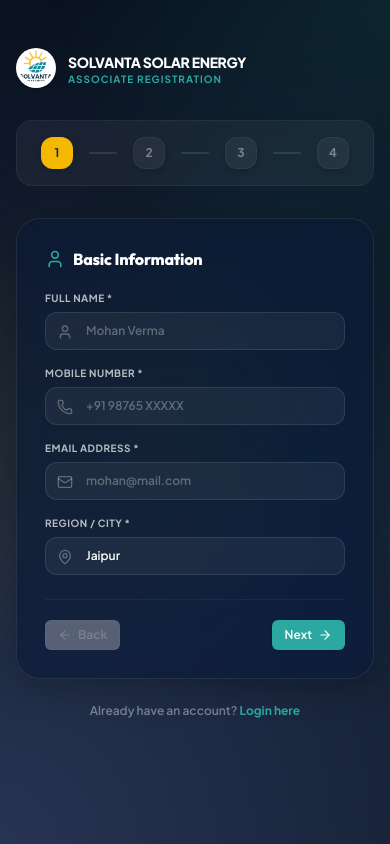
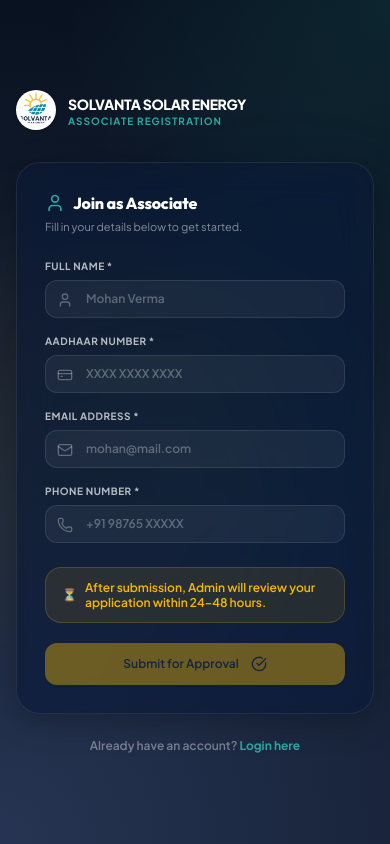
Before and after one commit to solvantasolarhelp-wq/solvento-web, a Next.js app: page /associate/register in a window 390 px wide. Built offline with nearby package versions, Linux system fonts and the light colour scheme.

Commit message:
feat: simplify associate registration to 4 fields only (name, aadhaar, email, phone)

```diff
--- a/app/associate/register/page.tsx
+++ b/app/associate/register/page.tsx
@@ -2,36 +2,21 @@
 import { useState } from "react";
 import Link from "next/link";
 import Image from "next/image";
-import {
-  User as UserIcon,
-  Mail,
-  Phone,
-  MapPin,
-  CreditCard,
-  Briefcase,
-  Upload,
-  FileText,
-  ArrowLeft,
-  ArrowRight,
-  CheckCircle,
-  Building,
-  Key
-} from "lucide-react";
+import { User as UserIcon, Mail, Phone, CreditCard, CheckCircle } from "lucide-react";
 import { Button } from "@/components/ui/Button";
 
-const STEPS = ["Basic Info", "Bank & KYC", "Upload Docs", "Review"];
-const DOCS_LIST = [
-  { id: "aadhaar", label: "Aadhaar Card", icon: FileText, hint: "Front & Back" },
-  { id: "pan", label: "PAN Card", icon: FileText, hint: "Clear scan" },
-  { id: "photo", label: "Photograph", icon: UserIcon, hint: "Passport size" },
-  { id: "bank", label: "Bank Statement", icon: Building, hint: "Last 3 months" }
-];
+export default function AssociateRegister() {
+  const [submitted, setSubmitted] = useState(false);
+  const [form, setForm] = useState({ name: "", aadhaar: "", email: "", mobile: "" });
 
-export default function AssociateRegister() {
-  const [step, setStep] = useState(0);
-  const [uploaded, setUploaded] = useState<Record<string, boolean>>({});
-  const [submitted, setSubmitted] = useState(false);
-  const [form, setForm] = useState({ name: "", email: "", mobile: "", region: "Jaipur", aadhaar: "", pan: "", bank: "", ifsc: "", bankName: "" });
+  const fields = [
+    { label: "Full Name *", key: "name", type: "text", placeholder: "Mohan Verma", Icon: UserIcon },
+    { label: "Aadhaar Number *", key: "aadhaar", type: "text", placeholder: "XXXX XXXX XXXX", Icon: CreditCard },
+    { label: "Email Address *", key: "email", type: "email", placeholder: "mohan@mail.com", Icon: Mail },
+    { label: "Phone Number *", key: "mobile", type: "tel", placeholder: "+91 98765 XXXXX", Icon: Phone },
+  ] as const;
+
+  const isValid = fields.every(f => form[f.key].trim().length > 0);
 
   if (submitted) return (
     <div className="min-h-screen flex items-center justify-center px-4 gradient-bg-dark">
@@ -40,7 +25,9 @@ export default function AssociateRegister() {
           <CheckCircle className="w-8 h-8 text-sol-teal" />
         </div>
         <h2 className="text-xl font-extrabold text-white mb-2 tracking-tight">Registration Submitted!</h2>
-        <p className="text-xs text-white/60 mb-6 leading-relaxed">Your KYC documents have been submitted to the Solvanta Admin team. You&apos;ll receive approval within <strong>24–48 hours</strong>. Check your email for updates.</p>
+        <p className="text-xs text-white/60 mb-6 leading-relaxed">
+          Your application has been submitted to the Solvanta Admin team. You&apos;ll receive approval within <strong>24–48 hours</strong>. Check your email for updates.
+        </p>
         <Link href="/associate/login" className="w-full">
           <Button variant="gold" size="lg" className="w-full rounded-xl text-xs font-bold py-3">
             → Back to Login
@@ -51,160 +38,66 @@ export default function AssociateRegister() {
   );
 
   return (
-    <div className="min-h-screen gradient-bg-dark py-12 relative overflow-hidden">
+    <div className="min-h-screen gradient-bg-dark flex items-center justify-center py-12 px-4 relative overflow-hidden">
       <div className="absolute top-1/4 left-1/4 w-96 h-96 bg-sol-teal/5 rounded-full blur-3xl pointer-events-none" />
       <div className="absolute bottom-1/4 right-1/4 w-96 h-96 bg-sol-gold/5 rounded-full blur-3xl pointer-events-none" />
 
-      <div className="max-w-2xl mx-auto px-4">
+      <div className="w-full max-w-md">
+        {/* Header */}
         <div className="flex items-center gap-3 mb-8">
-          <div className="w-10 h-10 rounded-full overflow-hidden bg-white shadow p-0.5"><Image src="/logo.jpg" alt="" width={40} height={40} className="object-contain rounded-full"/></div>
-          <div><div className="text-white font-extrabold text-sm tracking-tight">SOLVANTA SOLAR ENERGY</div><div className="text-sol-teal text-[10px] font-bold uppercase tracking-widest leading-none mt-0.5">Associate Registration</div></div>
+          <div className="w-10 h-10 rounded-full overflow-hidden bg-white shadow p-0.5">
+            <Image src="/logo.jpg" alt="" width={40} height={40} className="object-contain rounded-full" />
+          </div>
+          <div>
+            <div className="text-white font-extrabold text-sm tracking-tight">SOLVANTA SOLAR ENERGY</div>
+            <div className="text-sol-teal text-[10px] font-bold uppercase tracking-widest leading-none mt-0.5">Associate Registration</div>
+          </div>
         </div>
 
-        {/* Step bar */}
-        <div className="flex items-center mb-8 bg-white/5 border border-white/5 backdrop-blur-md rounded-2xl px-6 py-4">
-          {STEPS.map((s, i) => (
-            <div key={s} className="flex items-center flex-1 last:flex-none">
-              <div className={`w-8 h-8 rounded-xl flex items-center justify-center text-xs font-bold flex-shrink-0 transition-all duration-200 shadow-md ${i < step ? "bg-sol-teal text-white border border-sol-teal/30" : i === step ? "bg-sol-gold text-sol-navy border border-sol-gold/30" : "bg-white/5 text-white/40 border border-white/5"}`}>
-                {i < step ? "✓" : i + 1}
+        {/* Form Card */}
+        <div className="glass-panel-dark rounded-3xl border border-white/10 shadow-2xl p-7">
+          <h3 className="text-base font-extrabold text-white mb-1 tracking-tight flex items-center gap-2">
+            <UserIcon className="w-5 h-5 text-sol-teal" /> Join as Associate
+          </h3>
+          <p className="text-[11px] text-white/50 mb-6">Fill in your details below to get started.</p>
+
+          <div className="flex flex-col gap-4">
+            {fields.map(({ label, key, type, placeholder, Icon }) => (
+              <div key={key}>
+                <label className="text-[10px] font-bold text-white/70 block mb-1.5 uppercase tracking-wider">{label}</label>
+                <div className="relative">
+                  <Icon className="absolute left-3 top-3 w-4 h-4 text-white/30" />
+                  <input
+                    type={type}
+                    value={form[key]}
+                    onChange={e => setForm(f => ({ ...f, [key]: e.target.value }))}
+                    placeholder={placeholder}
+                    className="w-full bg-white/5 border border-white/10 rounded-xl pl-10 pr-4 py-2.5 text-xs text-white placeholder-white/30 focus:outline-none focus:border-sol-teal focus:bg-white/10 focus:ring-4 focus:ring-sol-teal/10 transition-all font-semibold"
+                  />
+                </div>
               </div>
-              <div className={`text-[10px] font-bold uppercase tracking-wider ml-2.5 hidden sm:block ${i === step ? "text-white" : "text-white/40"}`}>{s}</div>
-              {i < STEPS.length - 1 && <div className={`flex-1 h-0.5 mx-4 rounded-full ${i < step ? "bg-sol-teal/50" : "bg-white/10"}`}/>}
-            </div>
-          ))}
+            ))}
+          </div>
+
+          <div className="bg-sol-gold/10 border border-sol-gold/20 rounded-2xl px-4 py-3 text-xs text-sol-gold font-semibold flex items-center gap-2 mt-6">
+            <span>⏳</span>
+            <p className="leading-tight">After submission, Admin will review your application within 24–48 hours.</p>
+          </div>
+
+          <Button
+            onClick={() => isValid && setSubmitted(true)}
+            variant="gold"
+            size="lg"
+            className={`w-full mt-5 rounded-xl text-xs font-bold py-3 transition-opacity ${!isValid ? "opacity-40 cursor-not-allowed" : ""}`}
+          >
+            Submit for Approval <CheckCircle className="w-4 h-4 ml-1 inline" />
+          </Button>
         </div>
 
-        <div className="glass-panel-dark rounded-3xl border border-white/10 shadow-2xl p-7">
-          {step === 0 && (
-            <div>
-              <h3 className="text-base font-extrabold text-white mb-5 tracking-tight flex items-center gap-2">
-                <UserIcon className="w-5 h-5 text-sol-teal" /> Basic Information
-              </h3>
-              <div className="grid grid-cols-1 sm:grid-cols-2 gap-4">
-                {([
-                  ["Full Name *", "name", "text", "Mohan Verma", UserIcon],
-                  ["Mobile Number *", "mobile", "tel", "+91 98765 XXXXX", Phone],
-                  ["Email Address *", "email", "email", "mohan@mail.com", Mail],
-                  ["Region / City *", "region", "text", "Jaipur", MapPin]
-                ] as const).map(([label, key, type, placeholder, Icon]) => {
-                  const IconComp = Icon as React.ComponentType<{ className?: string }>;
-                  return (
-                    <div key={key}>
-                      <label className="text-[10px] font-bold text-white/70 block mb-1.5 uppercase tracking-wider">{label}</label>
-                      <div className="relative">
-                        <IconComp className="absolute left-3 top-3 w-4 h-4 text-white/30" />
-                        <input type={type} value={(form as Record<string, string>)[key]} onChange={e => setForm(f => ({ ...f, [key]: e.target.value }))} placeholder={placeholder}
-                          className="w-full bg-white/5 border border-white/10 rounded-xl pl-10 pr-4 py-2.5 text-xs text-white placeholder-white/30 focus:outline-none focus:border-sol-teal focus:bg-white/10 focus:ring-4 focus:ring-sol-teal/10 transition-all font-semibold" />
-                      </div>
-                    </div>
-                  );
-                })}
-              </div>
-            </div>
-          )}
-
-          {step === 1 && (
-            <div>
-              <h3 className="text-base font-extrabold text-white mb-5 tracking-tight flex items-center gap-2">
-                <Building className="w-5 h-5 text-sol-teal" /> Bank & Identity Details
-              </h3>
-              <div className="grid grid-cols-1 sm:grid-cols-2 gap-4">
-                {([
-                  ["Aadhaar Number *", "aadhaar", "XXXX XXXX XXXX", FileText],
-                  ["PAN Number *", "pan", "ABCDE1234F", FileText],
-                  ["Bank Account No. *", "bank", "Account number", CreditCard],
-                  ["IFSC Code *", "ifsc", "SBIN0001234", Key],
-                  ["Bank Name *", "bankName", "State Bank of India", Building]
-                ] as const).map(([label, key, placeholder, Icon]) => {
-                  const IconComp = Icon as React.ComponentType<{ className?: string }>;
-                  return (
-                    <div key={key} className={key === "bankName" ? "sm:col-span-2" : ""}>
-                      <label className="text-[10px] font-bold text-white/70 block mb-1.5 uppercase tracking-wider">{label}</label>
-                      <div className="relative">
-                        <IconComp className="absolute left-3 top-3 w-4 h-4 text-white/30" />
-                        <input value={(form as Record<string, string>)[key]} onChange={e => setForm(f => ({ ...f, [key]: e.target.value }))} placeholder={placeholder}
-                          className="w-full bg-white/5 border border-white/10 rounded-xl pl-10 pr-4 py-2.5 text-xs text-white placeholder-white/30 focus:outline-none focus:border-sol-teal focus:bg-white/10 focus:ring-4 focus:ring-sol-teal/10 transition-all font-semibold" />
-                      </div>
-                    </div>
-                  );
-                })}
-              </div>
-            </div>
-          )}
-
-          {step === 2 && (
-            <div>
-              <h3 className="text-base font-extrabold text-white mb-2 tracking-tight flex items-center gap-2">
-                <Upload className="w-5 h-5 text-sol-teal" /> Upload KYC Documents
-              </h3>
-              <p className="text-[11px] text-white/50 mb-5">All documents are required for PM Surya Ghar subsidy verification.</p>
-              <div className="grid grid-cols-1 sm:grid-cols-2 gap-4">
-                {DOCS_LIST.map(d => {
-                  const Icon = d.icon;
-                  const isUploaded = uploaded[d.id];
-                  return (
-                    <button key={d.id} onClick={() => setUploaded(u => ({ ...u, [d.id]: !u[d.id] }))}
-                      className={`rounded-2xl border-2 p-5 flex flex-col items-center gap-2 transition-all duration-300 text-center cursor-pointer ${isUploaded ? "border-sol-teal bg-sol-teal/10 shadow-lg shadow-sol-teal/5" : "border-dashed border-white/10 bg-white/5 hover:border-sol-teal/50 hover:bg-white/8"}`}>
-                      <div className={`w-10 h-10 rounded-xl flex items-center justify-center ${isUploaded ? "bg-sol-teal/20 text-sol-teal" : "bg-white/5 text-white/40"}`}>
-                        <Icon className="w-5 h-5" />
-                      </div>
-                      <span className="text-xs font-bold text-white tracking-tight">{d.label}</span>
-                      <span className="text-[10px] text-white/40 font-medium leading-none">{d.hint}</span>
-                      <span className={`text-[9px] font-bold px-2 py-0.5 rounded-full mt-2 uppercase tracking-wide ${isUploaded ? "bg-emerald-500/20 text-emerald-400" : "bg-red-500/20 text-red-400"}`}>
-                        {isUploaded ? "✓ Uploaded" : "Tap to upload"}
-                      </span>
-                    </button>
-                  );
-                })}
-              </div>
-              <p className="text-[10px] text-white/40 mt-5 text-center font-mono">{Object.values(uploaded).filter(Boolean).length} of {DOCS_LIST.length} files uploaded</p>
-            </div>
-          )}
-
-          {step === 3 && (
-            <div>
-              <h3 className="text-base font-extrabold text-white mb-5 tracking-tight flex items-center gap-2">
-                <FileText className="w-5 h-5 text-sol-teal" /> Review & Submit
-              </h3>
-              <div className="bg-white/5 border border-white/5 rounded-2xl p-5 mb-5 space-y-3 backdrop-blur-sm">
-                {[
-                  ["Name", form.name],
-                  ["Mobile", form.mobile],
-                  ["Email", form.email],
-                  ["Region", form.region],
-                  ["Aadhaar", form.aadhaar || "—"],
-                  ["PAN", form.pan || "—"],
-                  ["Bank", form.bankName || "—"]
-                ].map(([label, val]) => (
-                  <div key={label} className="flex justify-between text-xs font-semibold">
-                    <span className="text-white/40">{label}</span>
-                    <span className="text-white">{val}</span>
-                  </div>
-                ))}
-              </div>
-              <div className="bg-sol-gold/10 border border-sol-gold/20 rounded-2xl px-4 py-3 text-xs text-sol-gold font-semibold flex items-center gap-2">
-                <span>⏳</span>
-                <p className="leading-tight">After submission, the Admin will review your application within 24–48 hours. You will receive login access once approved.</p>
-              </div>
-            </div>
-          )}
-
-          <div className="flex justify-between mt-6 pt-5 border-t border-white/5">
-            <Button variant="outline" size="sm" onClick={() => setStep(s => Math.max(0, s - 1))} disabled={step === 0} className="text-white/70 hover:text-white border-white/10 hover:bg-white/5">
-              <ArrowLeft className="w-3.5 h-3.5" /> Back
-            </Button>
-            {step < 3 ? (
-              <Button onClick={() => setStep(s => s + 1)} variant="primary" size="sm">
-                Next <ArrowRight className="w-3.5 h-3.5" />
-              </Button>
-            ) : (
-              <Button onClick={() => setSubmitted(true)} variant="gold" size="sm">
-                Submit for Approval <CheckCircle className="w-3.5 h-3.5" />
-              </Button>
-            )}
-          </div>
-        </div>
-        <p className="text-center text-white/40 text-xs mt-6 font-semibold">Already have an account? <Link href="/associate/login" className="text-sol-teal hover:underline font-bold">Login here</Link></p>
+        <p className="text-center text-white/40 text-xs mt-6 font-semibold">
+          Already have an account?{" "}
+          <Link href="/associate/login" className="text-sol-teal hover:underline font-bold">Login here</Link>
+        </p>
       </div>
     </div>
   );
```
